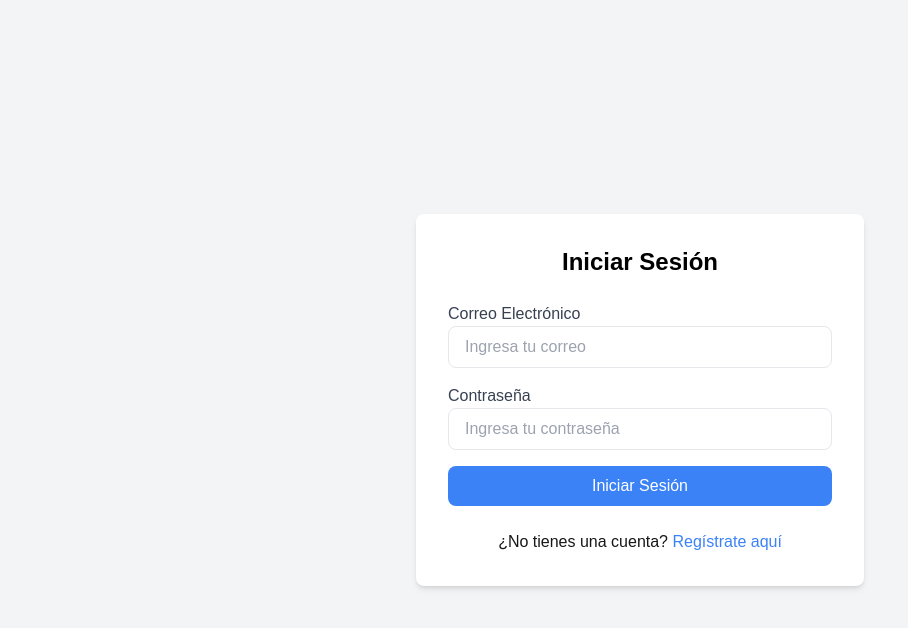
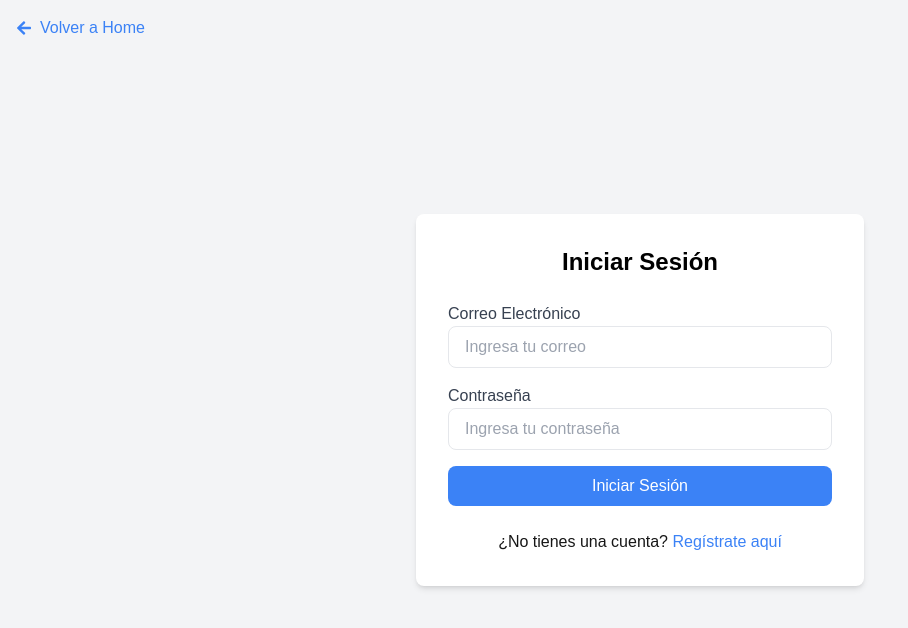
Before and after one commit to LizandroMS/Inventiva, a Next.js app: page /login in a window 1280 px wide. Shown: the top 628 px of the page, without its empty margins (0-908 px from the left). Built offline with nearby package versions, Linux system fonts and the light colour scheme.

Commit message:
modificacion de login

```diff
--- a/src/app/login/page.tsx
+++ b/src/app/login/page.tsx
@@ -1,7 +1,7 @@
 "use client";
 import { useState, useEffect } from "react";
 import { useRouter } from "next/navigation";
-
+import { FaArrowLeft } from "react-icons/fa"; // Importamos el icono
 
 interface Address {
   address: string;
@@ -24,10 +24,8 @@ export default function LoginPage() {
   const [loading, setLoading] = useState(false);
   const router = useRouter();
 
-  // Validar si el usuario ya está logueado y redirigirlo
   useEffect(() => {
     const token = localStorage.getItem("user");
-    console.log("token",token)
     if (token) {
       const rol = JSON.parse(token);
       if (rol.role === "cliente") {
@@ -46,14 +44,12 @@ export default function LoginPage() {
     field?: keyof Address
   ) => {
     if (typeof index === "number" && field) {
-      // Actualizar una dirección específica
       const newAddresses = [...formData.addresses];
       newAddresses[index] = {
         ...newAddresses[index],
         [field]: e.target.type === "checkbox" ? e.target.checked : e.target.value,
       };
 
-      // Si se marca una dirección como activa, desactivar las demás
       if (field === "isActive" && e.target.checked) {
         newAddresses.forEach((address, i) => {
           if (i !== index) address.isActive = false;
@@ -62,7 +58,6 @@ export default function LoginPage() {
 
       setFormData({ ...formData, addresses: newAddresses });
     } else {
-      // Actualizar otros campos (no direcciones)
       setFormData({
         ...formData,
         [e.target.name]: e.target.value,
@@ -71,7 +66,6 @@ export default function LoginPage() {
   };
 
   const handleAddAddress = () => {
-    // Agregar una nueva dirección vacía
     setFormData({
       ...formData,
       addresses: [...formData.addresses, { address: "", referencia: "", isActive: false }],
@@ -79,13 +73,11 @@ export default function LoginPage() {
   };
 
   const handleRemoveAddress = (index: number) => {
-    // Eliminar una dirección específica
     const newAddresses = [...formData.addresses];
     newAddresses.splice(index, 1);
     setFormData({ ...formData, addresses: newAddresses });
   };
 
-  // Manejo del registro de usuario
   const handleRegisterSubmit = async (e: React.FormEvent) => {
     e.preventDefault();
     setError("");
@@ -107,7 +99,6 @@ export default function LoginPage() {
         return;
       }
 
-      // Si el registro fue exitoso
       const user = await res.json();
       localStorage.setItem("user", JSON.stringify(user));
 
@@ -121,7 +112,6 @@ export default function LoginPage() {
     }
   };
 
-  // Manejo del inicio de sesión de usuario
   const handleLoginSubmit = async (e: React.FormEvent) => {
     e.preventDefault();
     setError("");
@@ -143,7 +133,6 @@ export default function LoginPage() {
         return;
       }
 
-      // Si el login fue exitoso
       const user = await res.json();
 
       if (user.token) {
@@ -170,7 +159,15 @@ export default function LoginPage() {
   };
 
   return (
-    <div className="min-h-screen flex items-center justify-center bg-gray-100">
+    <div className="min-h-screen flex items-center justify-center bg-gray-100 relative">
+      <button
+        onClick={() => router.push("/")}
+        className="absolute top-4 left-4 text-blue-500 hover:text-blue-700 flex items-center"
+      >
+        <FaArrowLeft className="mr-2" /> {/* Icono de regreso */}
+        Volver a Home
+      </button>
+
       <div className="bg-white p-8 rounded-lg shadow-md w-full max-w-md">
         {loading ? (
           <div className="flex flex-col justify-center items-center h-48">
@@ -233,7 +230,6 @@ export default function LoginPage() {
               Registro
             </h2>
             <form onSubmit={handleRegisterSubmit}>
-              {/* Formulario de registro */}
               <div className="mb-4">
                 <label className="block text-gray-700">Nombre Completo</label>
                 <input
@@ -304,7 +300,6 @@ export default function LoginPage() {
                 />
               </div>
 
-              {/* Múltiples direcciones */}
               <h3 className="text-xl font-bold text-gray-700 mb-4">
                 Direcciones
               </h3>
@@ -318,7 +313,6 @@ export default function LoginPage() {
                   </label>
                   <input
                     type="text"
-                    name={`address_${index}`}
                     placeholder="Ingresa la dirección"
                     value={address.address}
                     onChange={(e) => handleChange(e, index, "address")}
@@ -329,13 +323,11 @@ export default function LoginPage() {
                   </label>
                   <input
                     type="text"
-                    name={`referencia_${index}`}
                     placeholder="Ingresa la referencia"
                     value={address.referencia}
                     onChange={(e) => handleChange(e, index, "referencia")}
                     className="w-full px-4 py-2 border rounded-lg focus:outline-none focus:border-blue-500 text-black bg-white"
                   />
-
                   <div className="flex items-center mt-2">
                     <input
                       type="checkbox"
@@ -347,7 +339,6 @@ export default function LoginPage() {
                       Marcar como dirección activa
                     </label>
                   </div>
-
                   <button
                     type="button"
                     onClick={() => handleRemoveAddress(index)}
```
